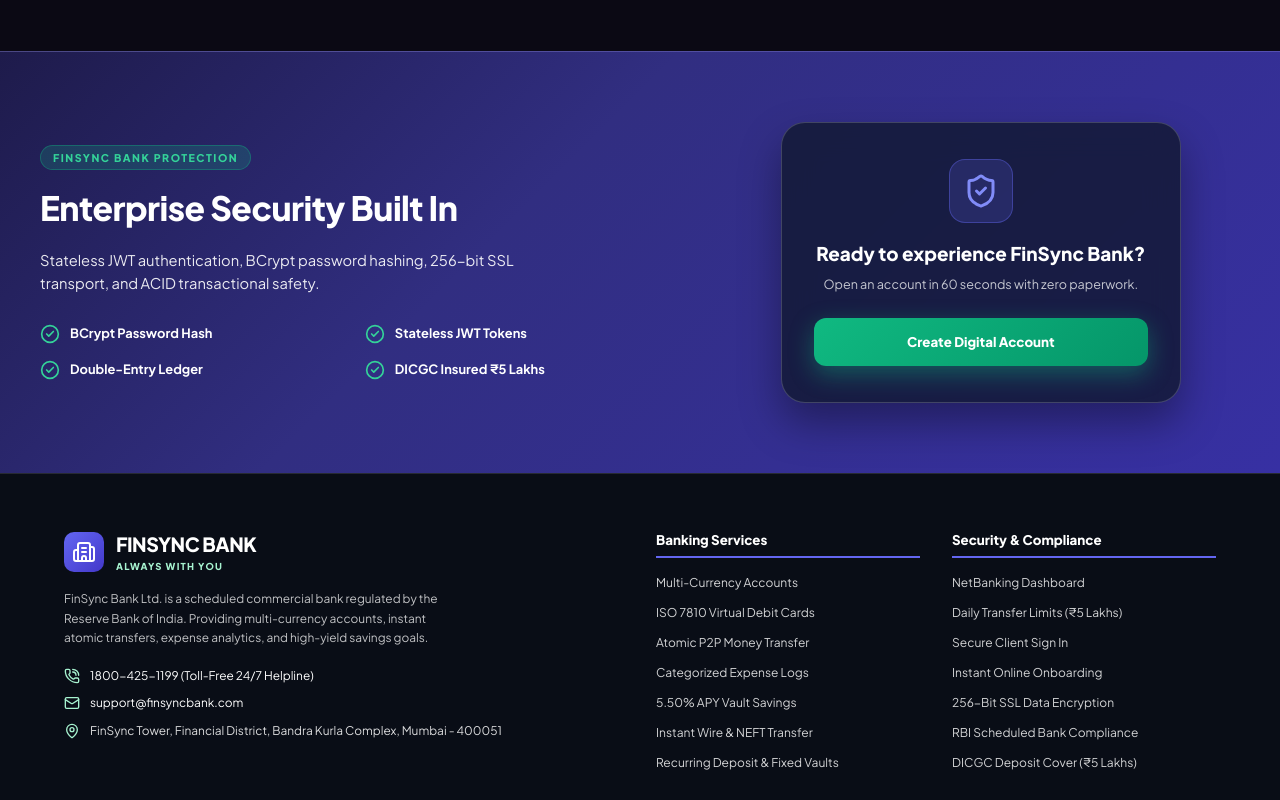
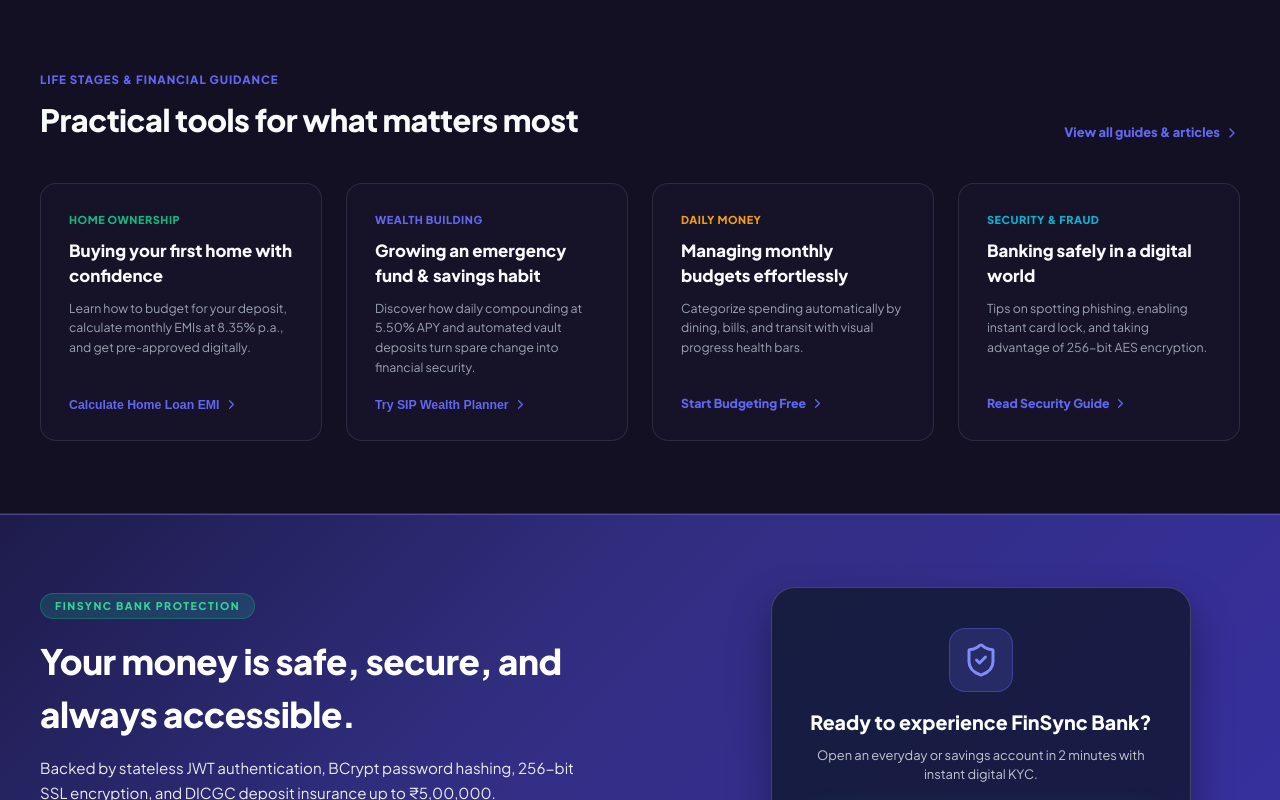
Before and after one commit to sathyag13/Finsync, a React (Vite) app in the folder frontend/: page / in a window 1280 px wide. Shown: the part 1880-2680 px from the top of the page. Built offline with nearby package versions, Linux system fonts and the light colour scheme; no server answers.

Commit message:
feat: complete modern personal banking hub with transparent rates, life stages guides, and calculators

```diff
--- a/frontend/src/pages/Home.jsx
+++ b/frontend/src/pages/Home.jsx
@@ -348,18 +348,118 @@
         </div>
       </section>
 
-      {/* Enterprise Security Banner */}
-      <section style={{ background: 'linear-gradient(135deg, #1e1b4b 0%, #312e81 40%, #3730a3 100%)', color: '#ffffff', padding: '70px 24px', margin: '56px 0 0 0', borderTop: '1px solid rgba(255,255,255,0.15)' }}>
+      {/* 4. LIFE MOMENTS & FINANCIAL GUIDES (Inspired by modern personal banking) */}
+      <section style={{ background: 'var(--bg-secondary)', borderTop: '1px solid var(--border-color)', borderBottom: '1px solid var(--border-color)', padding: '72px 24px' }}>
+        <div style={{ maxWidth: 1200, margin: '0 auto' }}>
+          <div style={{ display: 'flex', justifyContent: 'space-between', alignItems: 'flex-end', marginBottom: 40, flexWrap: 'wrap', gap: 16 }}>
+            <div>
+              <span style={{ fontSize: '0.82rem', fontWeight: 800, color: 'var(--primary)', textTransform: 'uppercase', letterSpacing: '0.08em' }}>
+                Life Stages & Financial Guidance
+              </span>
+              <h2 style={{ fontSize: '2.2rem', fontWeight: 900, color: 'var(--text-main)', margin: '8px 0 0 0', letterSpacing: '-0.5px' }}>
+                Practical tools for what matters most
+              </h2>
+            </div>
+            <Link to="/register" style={{ fontSize: '0.92rem', fontWeight: 800, color: 'var(--primary)', textDecoration: 'none', display: 'flex', alignItems: 'center', gap: 4 }}>
+              <span>View all guides & articles</span>
+              <ChevronRight size={16} />
+            </Link>
+          </div>
+
+          <div style={{ display: 'grid', gridTemplateColumns: 'repeat(auto-fit, minmax(270px, 1fr))', gap: 24 }}>
+            <div style={{ padding: 28, borderRadius: 16, background: 'var(--bg-card)', border: '1px solid var(--border-color)', display: 'flex', flexDirection: 'column', justifyContent: 'space-between' }}>
+              <div>
+                <div style={{ fontSize: '0.78rem', fontWeight: 800, color: 'var(--accent-emerald)', textTransform: 'uppercase', letterSpacing: '0.05em', marginBottom: 10 }}>Home Ownership</div>
+                <h3 style={{ fontSize: '1.2rem', fontWeight: 800, color: 'var(--text-main)', marginBottom: 10 }}>
+                  Buying your first home with confidence
+                </h3>
+                <p style={{ fontSize: '0.88rem', color: 'var(--text-muted)', lineHeight: 1.6 }}>
+                  Learn how to budget for your deposit, calculate monthly EMIs at 8.35% p.a., and get pre-approved digitally.
+                </p>
+              </div>
+              <button
+                type="button"
+                onClick={() => handleOpenCalc('EMI')}
+                style={{ background: 'none', border: 'none', padding: 0, marginTop: 20, color: 'var(--primary)', fontWeight: 800, fontSize: '0.88rem', cursor: 'pointer', display: 'flex', alignItems: 'center', gap: 4 }}
+              >
+                <span>Calculate Home Loan EMI</span>
+                <ChevronRight size={15} />
+              </button>
+            </div>
+
+            <div style={{ padding: 28, borderRadius: 16, background: 'var(--bg-card)', border: '1px solid var(--border-color)', display: 'flex', flexDirection: 'column', justifyContent: 'space-between' }}>
+              <div>
+                <div style={{ fontSize: '0.78rem', fontWeight: 800, color: 'var(--primary)', textTransform: 'uppercase', letterSpacing: '0.05em', marginBottom: 10 }}>Wealth Building</div>
+                <h3 style={{ fontSize: '1.2rem', fontWeight: 800, color: 'var(--text-main)', marginBottom: 10 }}>
+                  Growing an emergency fund & savings habit
+                </h3>
+                <p style={{ fontSize: '0.88rem', color: 'var(--text-muted)', lineHeight: 1.6 }}>
+                  Discover how daily compounding at 5.50% APY and automated vault deposits turn spare change into financial security.
+                </p>
+              </div>
+              <button
+                type="button"
+                onClick={() => handleOpenCalc('SIP')}
+                style={{ background: 'none', border: 'none', padding: 0, marginTop: 20, color: 'var(--primary)', fontWeight: 800, fontSize: '0.88rem', cursor: 'pointer', display: 'flex', alignItems: 'center', gap: 4 }}
+              >
+                <span>Try SIP Wealth Planner</span>
+                <ChevronRight size={15} />
+              </button>
+            </div>
+
+            <div style={{ padding: 28, borderRadius: 16, background: 'var(--bg-card)', border: '1px solid var(--border-color)', display: 'flex', flexDirection: 'column', justifyContent: 'space-between' }}>
+              <div>
+                <div style={{ fontSize: '0.78rem', fontWeight: 800, color: 'var(--accent-amber)', textTransform: 'uppercase', letterSpacing: '0.05em', marginBottom: 10 }}>Daily Money</div>
+                <h3 style={{ fontSize: '1.2rem', fontWeight: 800, color: 'var(--text-main)', marginBottom: 10 }}>
+                  Managing monthly budgets effortlessly
+                </h3>
+                <p style={{ fontSize: '0.88rem', color: 'var(--text-muted)', lineHeight: 1.6 }}>
+                  Categorize spending automatically by dining, bills, and transit with visual progress health bars.
+                </p>
+              </div>
+              <Link
+                to="/register"
+                style={{ marginTop: 20, color: 'var(--primary)', fontWeight: 800, fontSize: '0.88rem', textDecoration: 'none', display: 'flex', alignItems: 'center', gap: 4 }}
+              >
+                <span>Start Budgeting Free</span>
+                <ChevronRight size={15} />
+              </Link>
+            </div>
+
+            <div style={{ padding: 28, borderRadius: 16, background: 'var(--bg-card)', border: '1px solid var(--border-color)', display: 'flex', flexDirection: 'column', justifyContent: 'space-between' }}>
+              <div>
+                <div style={{ fontSize: '0.78rem', fontWeight: 800, color: 'var(--accent-cyan)', textTransform: 'uppercase', letterSpacing: '0.05em', marginBottom: 10 }}>Security & Fraud</div>
+                <h3 style={{ fontSize: '1.2rem', fontWeight: 800, color: 'var(--text-main)', marginBottom: 10 }}>
+                  Banking safely in a digital world
+                </h3>
+                <p style={{ fontSize: '0.88rem', color: 'var(--text-muted)', lineHeight: 1.6 }}>
+                  Tips on spotting phishing, enabling instant card lock, and taking advantage of 256-bit AES encryption.
+                </p>
+              </div>
+              <Link
+                to="/register"
+                style={{ marginTop: 20, color: 'var(--primary)', fontWeight: 800, fontSize: '0.88rem', textDecoration: 'none', display: 'flex', alignItems: 'center', gap: 4 }}
+              >
+                <span>Read Security Guide</span>
+                <ChevronRight size={15} />
+              </Link>
+            </div>
+          </div>
+        </div>
+      </section>
+
+      {/* 5. ENTERPRISE SECURITY & DIGITAL ONBOARDING BANNER */}
+      <section style={{ background: 'linear-gradient(135deg, #1e1b4b 0%, #312e81 40%, #3730a3 100%)', color: '#ffffff', padding: '72px 24px', borderTop: '1px solid rgba(255,255,255,0.15)' }}>
         <div style={{ maxWidth: 1200, margin: '0 auto', display: 'grid', gridTemplateColumns: '1.1fr 0.9fr', gap: 48, alignItems: 'center' }}>
           <div>
-            <div style={{ display: 'inline-flex', alignItems: 'center', gap: 8, padding: '4px 12px', borderRadius: 99, background: 'rgba(16, 185, 129, 0.2)', color: '#34d399', fontSize: '0.76rem', fontWeight: 800, letterSpacing: 1.5, textTransform: 'uppercase', marginBottom: 12, border: '1px solid rgba(16, 185, 129, 0.35)' }}>
+            <div style={{ display: 'inline-flex', alignItems: 'center', gap: 8, padding: '4px 14px', borderRadius: 99, background: 'rgba(16, 185, 129, 0.2)', color: '#34d399', fontSize: '0.76rem', fontWeight: 800, letterSpacing: 1.5, textTransform: 'uppercase', marginBottom: 16, border: '1px solid rgba(16, 185, 129, 0.35)' }}>
               FINSYNC BANK PROTECTION
             </div>
-            <h2 style={{ fontSize: '2.4rem', fontWeight: 900, marginBottom: 16, letterSpacing: '-0.5px' }}>
-              Enterprise Security Built In
+            <h2 style={{ fontSize: '2.5rem', fontWeight: 900, marginBottom: 16, letterSpacing: '-0.5px' }}>
+              Your money is safe, secure, and always accessible.
             </h2>
-            <p style={{ fontSize: '1.05rem', opacity: 0.9, lineHeight: 1.6, marginBottom: 28, maxWidth: 540 }}>
-              Stateless JWT authentication, BCrypt password hashing, 256-bit SSL transport, and ACID transactional safety.
+            <p style={{ fontSize: '1.08rem', opacity: 0.9, lineHeight: 1.65, marginBottom: 32, maxWidth: 540 }}>
+              Backed by stateless JWT authentication, BCrypt password hashing, 256-bit SSL encryption, and DICGC deposit insurance up to ₹5,00,000.
             </p>
             <div style={{ display: 'grid', gridTemplateColumns: '1fr 1fr', gap: 16 }}>
               <div style={{ display: 'flex', alignItems: 'center', gap: 10, fontSize: '0.92rem', fontWeight: 700 }}>
@@ -378,22 +478,22 @@
           </div>
 
           <div style={{ display: 'flex', justifyContent: 'center' }}>
-            <div style={{ background: 'rgba(15, 23, 42, 0.75)', backdropFilter: 'blur(16px)', borderRadius: 24, padding: '36px 32px', border: '1.5px solid rgba(255,255,255,0.18)', textAlign: 'center', maxWidth: 400, width: '100%', boxShadow: '0 20px 40px rgba(0,0,0,0.35)' }}>
+            <div style={{ background: 'rgba(15, 23, 42, 0.75)', backdropFilter: 'blur(16px)', borderRadius: 24, padding: '40px 32px', border: '1.5px solid rgba(255,255,255,0.18)', textAlign: 'center', maxWidth: 420, width: '100%', boxShadow: '0 20px 40px rgba(0,0,0,0.35)' }}>
               <div style={{ width: 64, height: 64, borderRadius: 16, background: 'rgba(99, 102, 241, 0.2)', border: '1px solid rgba(99, 102, 241, 0.4)', display: 'flex', alignItems: 'center', justifyContent: 'center', margin: '0 auto 16px auto' }}>
                 <ShieldCheck size={36} color="#818cf8" />
               </div>
-              <h3 style={{ fontSize: '1.35rem', fontWeight: 900, marginBottom: 8, color: '#ffffff' }}>Ready to experience FinSync Bank?</h3>
-              <p style={{ fontSize: '0.9rem', color: 'rgba(255,255,255,0.75)', marginBottom: 24, lineHeight: 1.5 }}>
-                Open an account in 60 seconds with zero paperwork.
+              <h3 style={{ fontSize: '1.4rem', fontWeight: 900, marginBottom: 8, color: '#ffffff' }}>Ready to experience FinSync Bank?</h3>
+              <p style={{ fontSize: '0.92rem', color: 'rgba(255,255,255,0.75)', marginBottom: 24, lineHeight: 1.5 }}>
+                Open an everyday or savings account in 2 minutes with instant digital KYC.
               </p>
               <Link
-                to="/register"
+                to={user ? "/dashboard" : "/register"}
                 style={{
                   display: 'block',
                   width: '100%',
-                  padding: '14px 0',
+                  padding: '15px 0',
                   fontWeight: 800,
-                  fontSize: '0.95rem',
+                  fontSize: '0.98rem',
                   textDecoration: 'none',
                   borderRadius: 12,
                   background: 'linear-gradient(135deg, #10b981 0%, #059669 100%)',
@@ -402,13 +502,16 @@
                   transition: 'all 0.2s ease'
                 }}
               >
-                Create Digital Account
+                {user ? "Go to My Dashboard" : "Open Digital Account Now"}
               </Link>
             </div>
           </div>
         </div>
       </section>
 
+      {/* 6. PUBLIC FOOTER */}
+      <PublicFooter />
+
       {/* Financial Calculators Modal */}
       <CalculatorsModal isOpen={calcOpen} onClose={() => setCalcOpen(false)} initialTab={calcTab} />
     </div>
```
